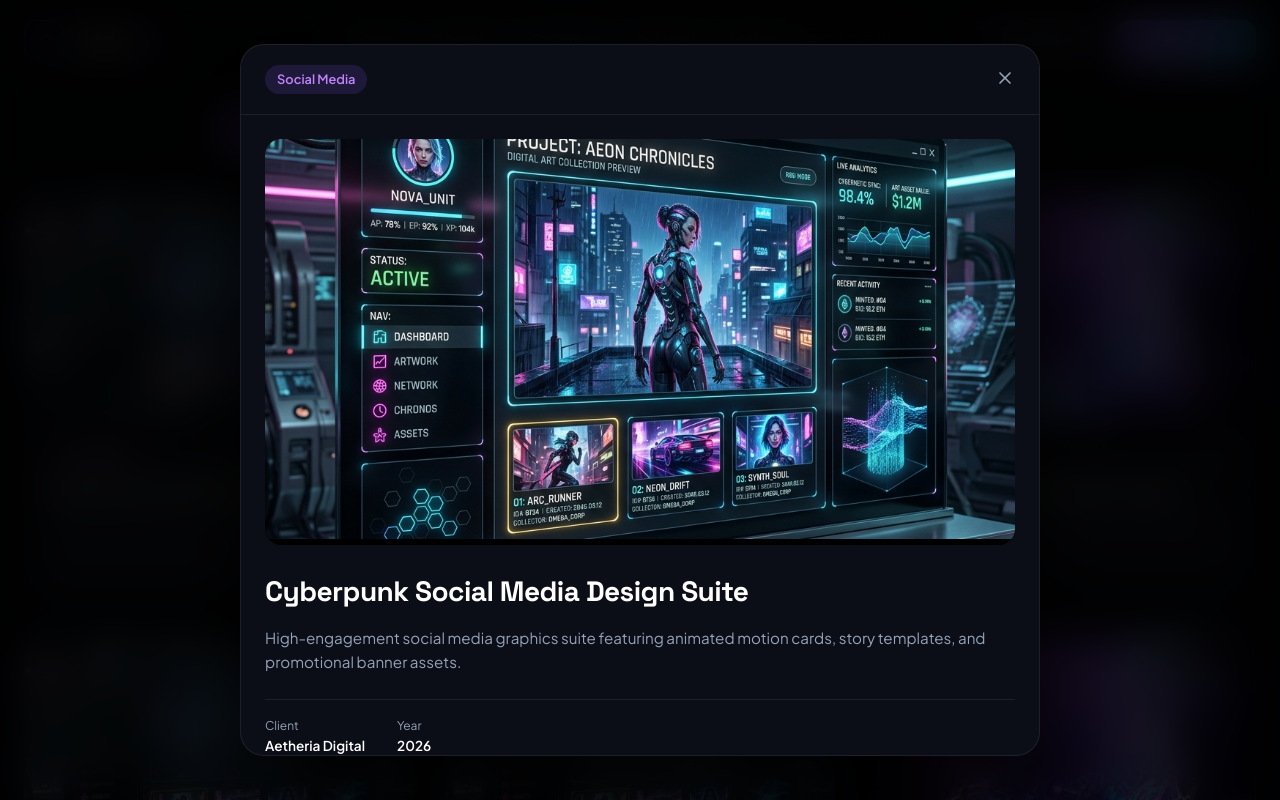
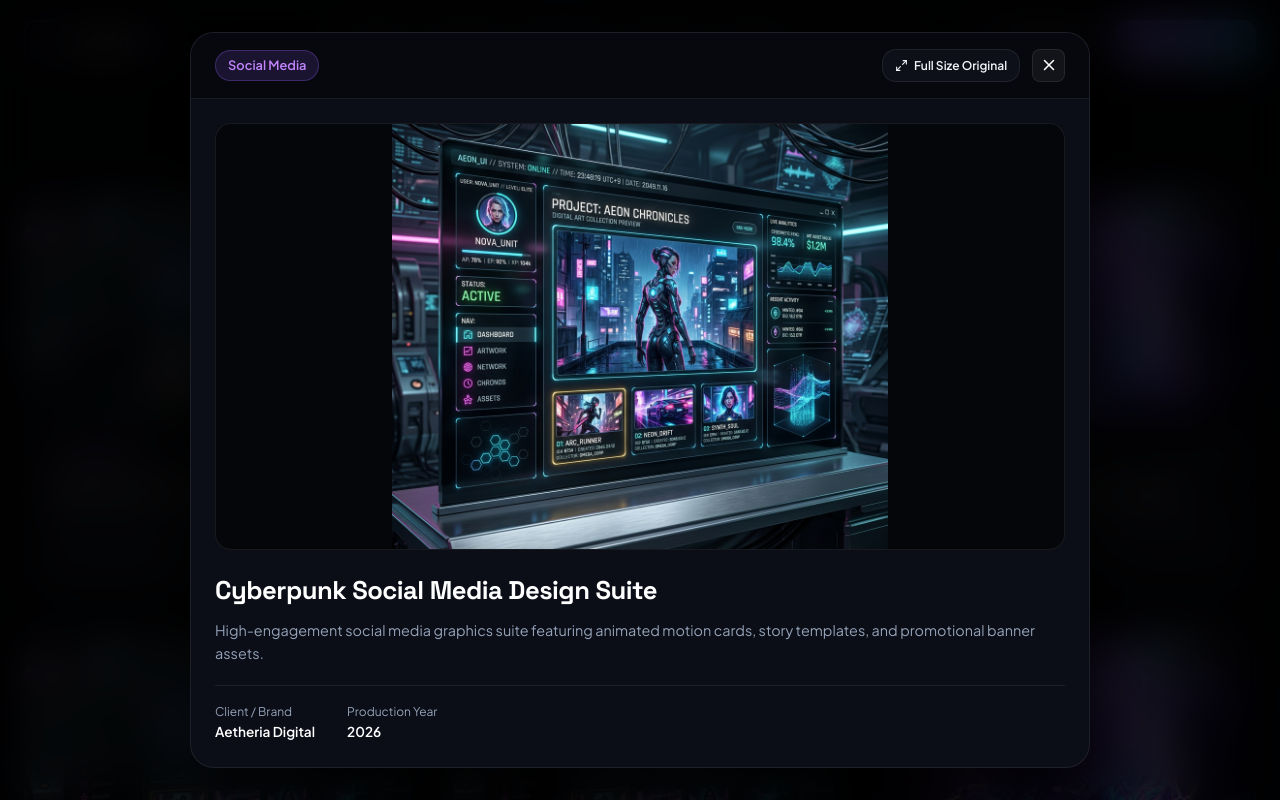
Before and after one commit to msshibili/undoai, a React (Vite) app: page / in a window 1280 px wide. Both pictures are taken after a click on the element 218 px from the left and 4051 px from the top of the page. Shown: the part 3651-4451 px from the top of the page. Built offline with nearby package versions, Linux system fonts and the light colour scheme; no server answers; the database is empty; the HTML template or start-up script is replaced by a standard one.

Commit message:
Update ProjectModal to display full size uncropped poster image with contain fitting and original view action

```diff
--- a/src/components/ProjectModal.jsx
+++ b/src/components/ProjectModal.jsx
@@ -1,6 +1,6 @@
 import React from 'react';
 import { usePortfolio } from '../context/PortfolioContext';
-import { X, Calendar, User, Tag, Lock } from 'lucide-react';
+import { X, Maximize2 } from 'lucide-react';
 
 export default function ProjectModal() {
   const { activeModalProject, setActiveModalProject } = usePortfolio();
@@ -8,48 +8,76 @@ export default function ProjectModal() {
   if (!activeModalProject) return null;
 
   const project = activeModalProject;
+  const imageSrc = project.mainImage || project.thumbnail;
 
   return (
     <div className="modal-overlay" onClick={() => setActiveModalProject(null)}>
-      <div className="modal-card" onClick={(e) => e.stopPropagation()}>
+      <div
+        className="modal-card"
+        style={{ maxWidth: '900px', maxHeight: '92vh', display: 'flex', flexDirection: 'column' }}
+        onClick={(e) => e.stopPropagation()}
+      >
 
         {/* Top Header */}
-        <div style={{ padding: '1.25rem 1.5rem', borderBottom: '1px solid var(--border-light)', display: 'flex', justifyContent: 'space-between', alignItems: 'center' }}>
-          <span style={{ fontSize: '0.8rem', fontWeight: 600, color: '#c084fc', background: 'rgba(139, 92, 246, 0.15)', padding: '0.25rem 0.75rem', borderRadius: '9999px' }}>
+        <div style={{ padding: '1rem 1.5rem', borderBottom: '1px solid var(--border-light)', display: 'flex', justifyContent: 'space-between', alignItems: 'center', background: 'rgba(7, 8, 13, 0.95)' }}>
+          <div style={{ display: 'flex', alignItems: 'center', gap: '0.75rem' }}>
+            <span style={{ fontSize: '0.8rem', fontWeight: 600, color: '#c084fc', background: 'rgba(139, 92, 246, 0.15)', padding: '0.25rem 0.75rem', borderRadius: '9999px', border: '1px solid rgba(139, 92, 246, 0.3)' }}>
               {project.category}
             </span>
+          </div>
+
+          <div style={{ display: 'flex', alignItems: 'center', gap: '0.75rem' }}>
+            <a
+              href={imageSrc}
+              target="_blank"
+              rel="noopener noreferrer"
+              className="btn-secondary"
+              style={{ padding: '0.35rem 0.75rem', fontSize: '0.75rem', display: 'flex', alignItems: 'center', gap: '0.35rem', textDecoration: 'none' }}
+              title="Open full resolution image in new tab"
+            >
+              <Maximize2 size={13} />
+              <span>Full Size Original</span>
+            </a>
 
             <button
               onClick={() => setActiveModalProject(null)}
-            style={{ background: 'transparent', border: 'none', color: 'var(--text-muted)', cursor: 'pointer' }}
+              style={{ background: 'rgba(255,255,255,0.05)', border: '1px solid var(--border-light)', borderRadius: '8px', color: '#ffffff', cursor: 'pointer', padding: '0.4rem', display: 'flex', alignItems: 'center', justifyContent: 'center' }}
             >
-            <X size={20} />
+              <X size={18} />
             </button>
+          </div>
         </div>
 
         {/* Modal Content */}
-        <div style={{ padding: '1.5rem', maxHeight: '80vh', overflowY: 'auto' }}>
+        <div style={{ padding: '1.5rem', overflowY: 'auto', flex: 1, display: 'flex', flexDirection: 'column', gap: '1.25rem' }}>
 
-          <div style={{ position: 'relative', borderRadius: '16px', overflow: 'hidden', marginBottom: '1.5rem', background: '#000000' }}>
-            <img src={project.mainImage || project.thumbnail} alt={project.title} style={{ width: '100%', maxHeight: '400px', objectFit: 'cover' }} />
+          {/* Full Size Image Container - Object Fit Contain guarantees 100% full poster visible */}
+          <div style={{ width: '100%', minHeight: '300px', maxHeight: '65vh', display: 'flex', alignItems: 'center', justifyContent: 'center', background: '#05060a', borderRadius: '16px', border: '1px solid var(--border-light)', overflow: 'hidden', padding: '0.5rem' }}>
+            <img
+              src={imageSrc}
+              alt={project.title}
+              style={{ maxWidth: '100%', maxHeight: '62vh', width: 'auto', height: 'auto', objectFit: 'contain', borderRadius: '12px', display: 'block' }}
+            />
           </div>
 
-          <h2 style={{ fontSize: '1.75rem', fontWeight: 800, color: '#ffffff', marginBottom: '0.75rem' }}>
+          <div>
+            <h2 style={{ fontSize: '1.6rem', fontWeight: 800, color: '#ffffff', marginBottom: '0.5rem' }}>
               {project.title}
             </h2>
 
-          <p style={{ color: 'var(--text-muted)', fontSize: '0.95rem', lineHeight: 1.6, marginBottom: '1.5rem' }}>
+            <p style={{ color: 'var(--text-muted)', fontSize: '0.9rem', lineHeight: 1.6, marginBottom: '1.25rem' }}>
               {project.description}
             </p>
 
             <div style={{ display: 'flex', gap: '2rem', paddingTop: '1rem', borderTop: '1px solid var(--border-light)', fontSize: '0.85rem' }}>
               <div>
-              <p style={{ color: 'var(--text-muted)', fontSize: '0.75rem' }}>Client</p>
-              <p style={{ fontWeight: 600, color: '#ffffff' }}>{project.client || 'N/A'}</p>
+                <p style={{ color: 'var(--text-muted)', fontSize: '0.75rem' }}>Client / Brand</p>
+                <p style={{ fontWeight: 600, color: '#ffffff' }}>{project.client || 'Studio Work'}</p>
               </div>
               <div>
-              <p style={{ color: 'var(--text-muted)', fontSize: '0.75rem' }}>Year</p>
+                <p style={{ color: 'var(--text-muted)', fontSize: '0.75rem' }}>Production Year</p>
                 <p style={{ fontWeight: 600, color: '#ffffff' }}>{project.date || '2026'}</p>
+              </div>
             </div>
           </div>
 
```
Lines whose indentation alone changed are shown as unchanged.
